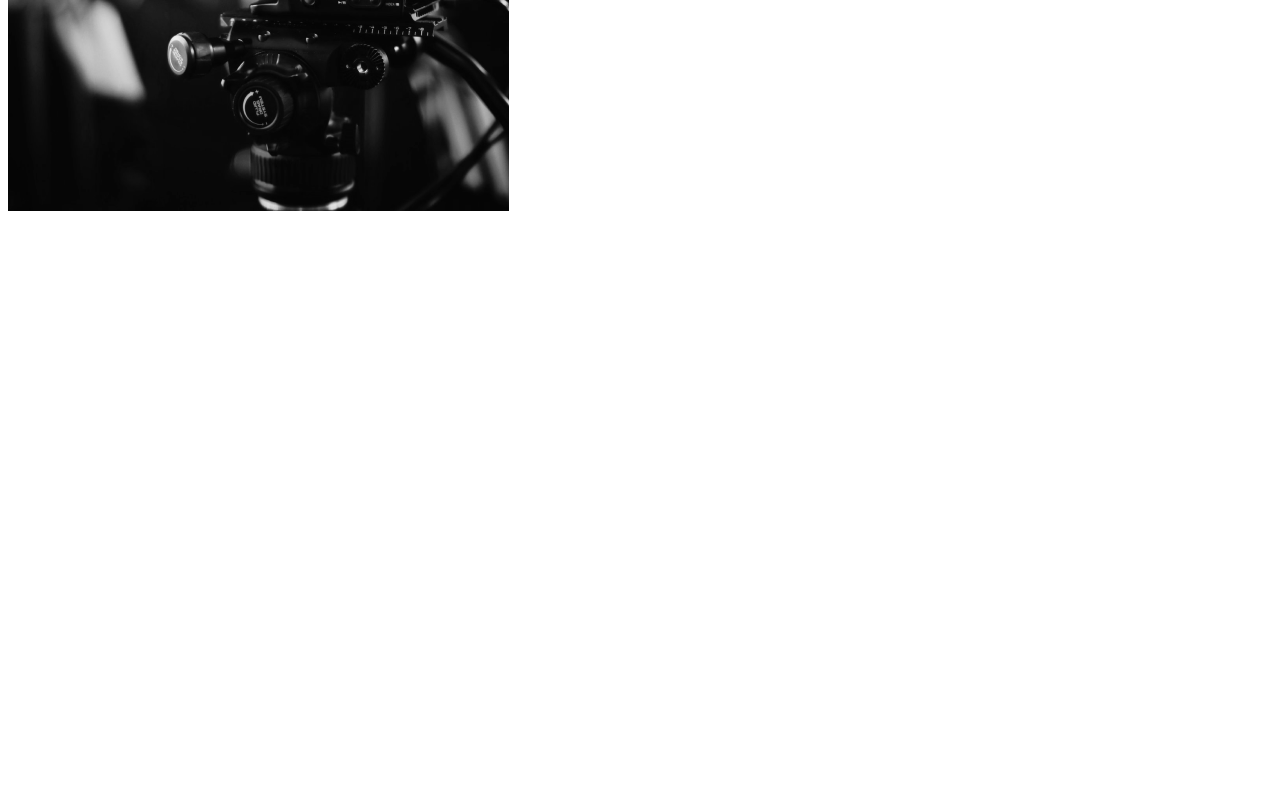
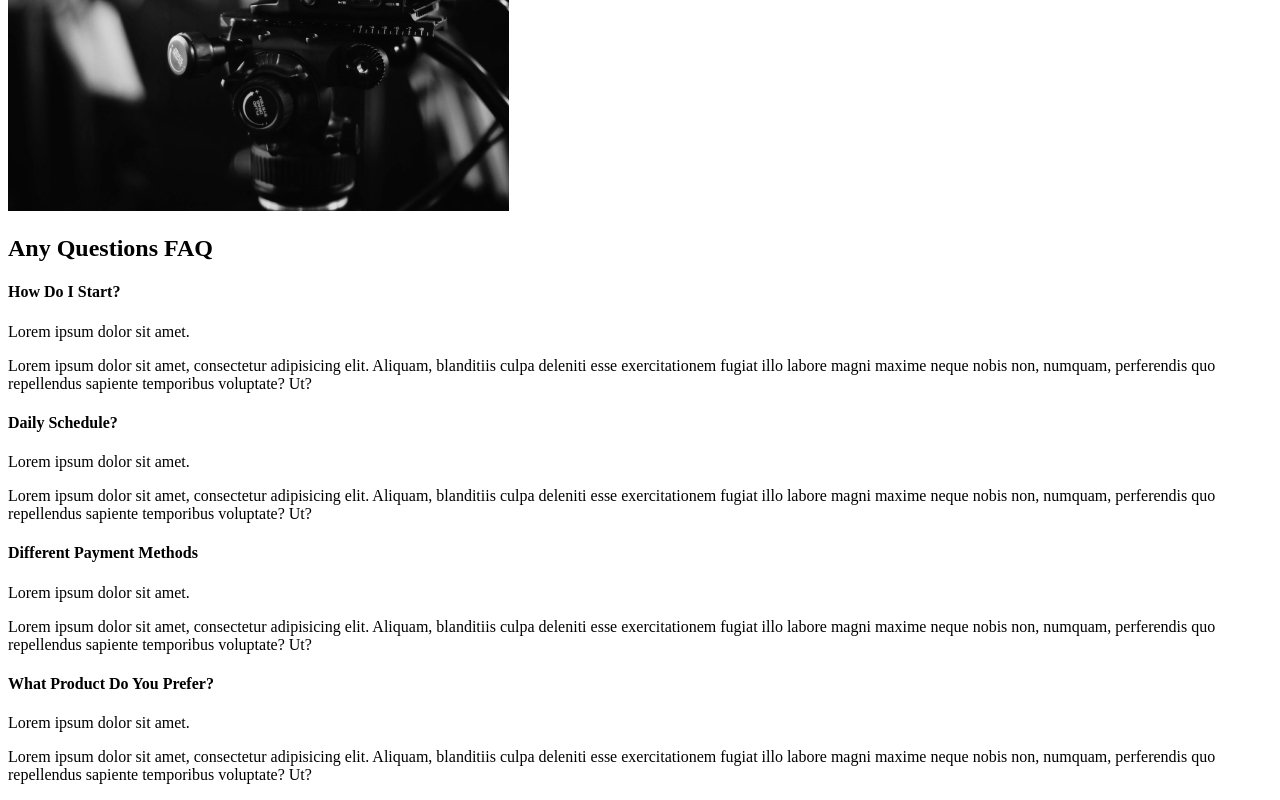
Before and after one commit to pipikej/react-capture, a React (Create React App) app: page / in a window 1280 px wide. Shown: the part 2171-2971 px from the top of the page. Before the commit the page ends 2394 px from the top, so only its background shows below. Built offline with nearby package versions, Linux system fonts and the light colour scheme.

Commit message:
Faq Section added

```diff
--- /dev/null
+++ b/src/components/FaqSection.js
@@ -0,0 +1,47 @@
+import React from 'react';
+
+const FaqSection = () => {
+    return (
+        <div className='faq'>
+            <h2>Any Questions <span>FAQ</span></h2>
+            <div className='question'>
+                <h4>How Do I Start?</h4>
+                <div className='answer'>
+                    <p>Lorem ipsum dolor sit amet.</p>
+                    <p>
+                        Lorem ipsum dolor sit amet, consectetur adipisicing elit. Aliquam, blanditiis culpa deleniti esse exercitationem fugiat illo labore magni maxime neque nobis non, numquam, perferendis quo repellendus sapiente temporibus voluptate? Ut?
+                    </p>
+                </div>
+            </div>
+            <div className='question'>
+                <h4>Daily Schedule?</h4>
+                <div className='answer'>
+                    <p>Lorem ipsum dolor sit amet.</p>
+                    <p>
+                        Lorem ipsum dolor sit amet, consectetur adipisicing elit. Aliquam, blanditiis culpa deleniti esse exercitationem fugiat illo labore magni maxime neque nobis non, numquam, perferendis quo repellendus sapiente temporibus voluptate? Ut?
+                    </p>
+                </div>
+            </div>
+            <div className='question'>
+                <h4>Different Payment Methods</h4>
+                <div className='answer'>
+                    <p>Lorem ipsum dolor sit amet.</p>
+                    <p>
+                        Lorem ipsum dolor sit amet, consectetur adipisicing elit. Aliquam, blanditiis culpa deleniti esse exercitationem fugiat illo labore magni maxime neque nobis non, numquam, perferendis quo repellendus sapiente temporibus voluptate? Ut?
+                    </p>
+                </div>
+            </div>
+            <div className='question'>
+                <h4>What Product Do You Prefer?</h4>
+                <div className='answer'>
+                    <p>Lorem ipsum dolor sit amet.</p>
+                    <p>
+                        Lorem ipsum dolor sit amet, consectetur adipisicing elit. Aliquam, blanditiis culpa deleniti esse exercitationem fugiat illo labore magni maxime neque nobis non, numquam, perferendis quo repellendus sapiente temporibus voluptate? Ut?
+                    </p>
+                </div>
+            </div>
+        </div>
+    )
+};
+
+export default FaqSection;
--- a/src/pages/AboutUs.js
+++ b/src/pages/AboutUs.js
@@ -2,12 +2,14 @@
 //Page Components
 import AboutSection from '../components/AboutSection'
 import ServicesSection from "../components/ServicesSection";
+import FaqSection from "../components/FaqSection";
 
 const AboutUs = () => {
     return (
         <>
             <AboutSection/>
             <ServicesSection/>
+            <FaqSection/>
         </>
     )
 };
```
Also changed, not shown: 1 other file (tests, documents, lock files or other folders).
